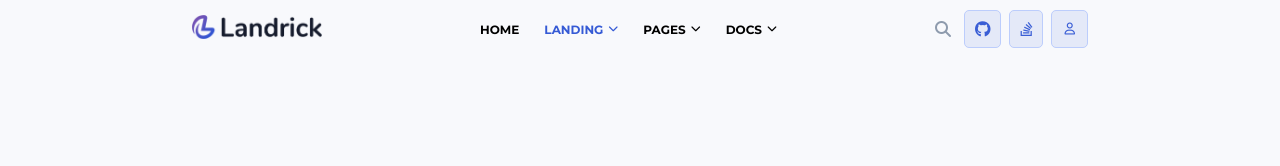
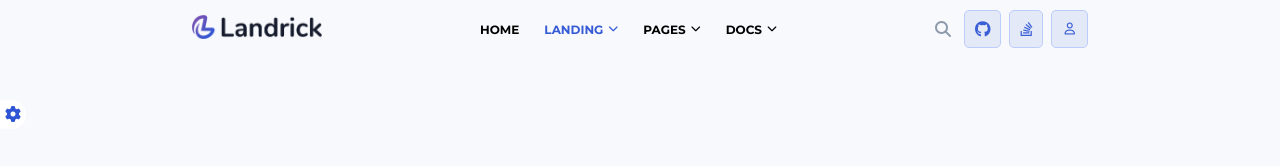
Before and after one commit to fabiodigiacomopepe/proj-html-vuejs, a Vue app: page / in a window 1280 px wide. Shown: the top 166 px of the page. Built offline with nearby package versions, Linux system fonts and the light colour scheme.

Commit message:
Add gear on left side on PageHeader

```diff
--- a/src/components/PageHeader.vue
+++ b/src/components/PageHeader.vue
@@ -9,6 +9,10 @@ export default {
 
 <template>
     <header>
+        <div class="setting">
+            <i class="fa-solid fa-gear"></i>
+        </div>
+
         <nav>
             <div class="logo">
                 <a href="#">
@@ -99,6 +103,17 @@ header {
     background-color: #f8f9fc;
     width: 100%;
     padding: 10px 0;
+    position: relative;
+
+    .setting {
+        position: absolute;
+        left: -10px;
+        top: 100px;
+        background-color: white;
+        color: #2f55d4;
+        padding: 5px 5px 5px 15px;
+        border-radius: 15px;
+    }
 
     nav {
         width: 70%;
```
